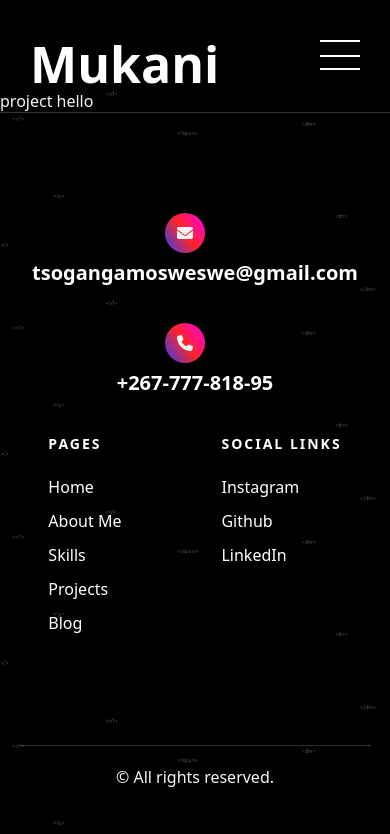
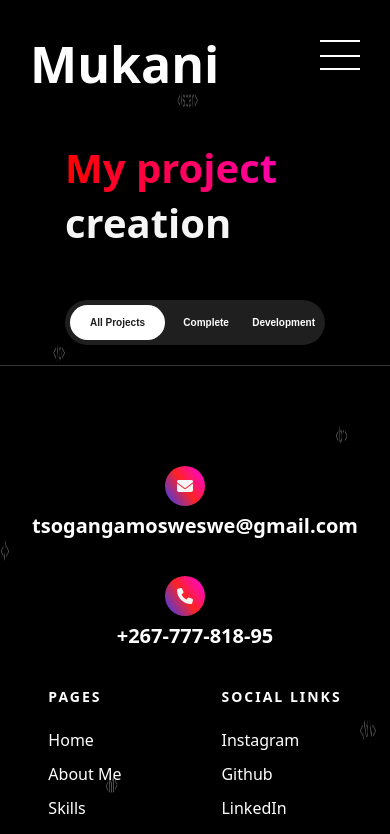
Before and after one commit to PolaroidZone/mukani-ui, a React (Create React App) app: page /projects in a window 390 px wide. Shown: the top 834 px of the page. Built offline with nearby package versions, Linux system fonts and the light colour scheme; the HTML template or start-up script is replaced by a standard one.

Commit message:
Creating tabs and content

```diff
--- a/src/App.tsx
+++ b/src/App.tsx
@@ -10,7 +10,7 @@ import "./styles/App.css";
 
 function App() {
   return (
-    <div className="App">
+    <div className="">
       <Header/>
       <Routes>
         <Route path="/" element={<Home/>}></Route>
--- a/src/pages/Projects.tsx
+++ b/src/pages/Projects.tsx
@@ -1,5 +1,128 @@
+import { SetStateAction, useState } from "react";
+
+import "../styles/Projects.css";
 const Projects = () => {
-  return <div>project hello</div>;
+  const [activeTab, setActiveTab] = useState("AllProjects"); // Initialize the active tab
+
+  const handleTabClick = (tabName: SetStateAction<string>) => {
+    setActiveTab(tabName); // Set the active tab when a button is clicked
+  };
+
+  const defaultTab = () => {
+    projectTabs("AllProjects");
+  };
+
+  defaultTab();
+
+  return (
+    <section className="container">
+      <div className="projects-hero-container">
+        <div className="project-heading-container">
+          <h1 className="projets-hero-heading">My project</h1>
+          <h1>creation</h1>
+        </div>
+        <div className="project-tabs">
+          {/* Tab buttons */}
+          {/* Use onClick handlers to handle tab switching */}
+          <div className="tabs">
+            <div className="tab-buttons">
+              <button
+                className={`tablinks ${
+                  activeTab === "AllProjects" ? "active" : ""
+                }`}
+                onClick={() => {
+                  handleTabClick("AllProjects");
+                  projectTabs("AllProjects");
+                }}
+                id="defaultOpen"
+              >
+                All Projects
+              </button>
+              <button
+                className={`tablinks ${
+                  activeTab === "Complete" ? "active" : ""
+                }`}
+                onClick={() => {
+                  handleTabClick("Complete");
+                  projectTabs("Complete");
+                }}
+              >
+                Complete
+              </button>
+              <button
+                className={`tablinks ${
+                  activeTab === "Development" ? "active" : ""
+                }`}
+                onClick={() => {
+                  handleTabClick("Development");
+                  projectTabs("Development");
+                }}
+              >
+                Development
+              </button>
+            </div>
+          </div>
+
+          {/* Tab content */}
+          {/* You can map over the project data to generate project elements */}
+          <div id="AllProjects" className="tabcontent">
+            <div className="my-project">
+              <div className="my-project-img">
+                <img src="" alt="" />
+              </div>
+              <div className="my-project-details">
+                <div className="my-project-name">
+                  <h1>Hello world</h1>
+                </div>
+                <div className="my-project-detail">
+                  <h1 className="my-project-subt">Detail</h1>
+                  <p>Hello world project</p>
+                </div>
+                <div className="my-project-status">
+                  <h1 className="my-project-subt">Status</h1>
+                  <p>Development</p>
+                </div>
+                <div className="my-project-go">
+                  <div className="my-go-button">
+                    <h1>VIEW PROJECT</h1>
+                    <a href="/">
+                      <i className="fa fa-arrow-right"></i>
+                    </a>
+                  </div>
+                </div>
+              </div>
+            </div>
+          </div>
+          {/* Repeat the same structure for "Complete" and "Development" tabs */}
+        </div>
+      </div>
+    </section>
+  );
 };
 
 export default Projects;
+
+function projectTabs(tabName: string) {
+  // Function for handling tab switching
+  const tabcontent = document.getElementsByClassName("tabcontent");
+  for (let i = 0; i < tabcontent.length; i++) {
+    (tabcontent[i] as HTMLElement).style.display = "none";
+  }
+
+  const tablinks = document.getElementsByClassName("tablinks");
+  for (let i = 0; i < tablinks.length; i++) {
+    tablinks[i].className = tablinks[i].className.replace(" active", "");
+  }
+
+  const selectedTab = document.getElementById(tabName);
+  if (selectedTab) {
+    selectedTab.style.display = "grid";
+  }
+
+  const event = document.querySelector(
+    `[onclick="projectTabs(event, '${tabName}' )"]`
+  );
+  if (event) {
+    event.className += " active";
+  }
+}
--- a/src/styles/Header.css
+++ b/src/styles/Header.css
@@ -141,7 +141,7 @@ header {
   }
 
   .nav-link, .nav-open {
-    margin-top: 10vh;
+    margin-top: 5vh;
     padding-top: 40px;
     position: absolute;
     background: rgba(0, 0, 0, 0.466);
@@ -149,7 +149,7 @@ header {
     width: 100%;
     justify-content: center;
     z-index: 1;
-    height: 85vh;
+    height: 90vh;
     transition: ease-in-out 0.3s;
     transform: translateX(-200%);
     border-bottom-left-radius: 30px;
--- /dev/null
+++ b/src/styles/Projects.css
@@ -0,0 +1,294 @@
+.project-tabs {
+  max-width: 1200px;
+  width: 100%;
+  display: flex;
+  flex-direction: column;
+  justify-content: center;
+  align-items: center;
+}
+
+.project-heading-container {
+  padding-top: 50px;
+  padding-bottom: 50px;
+  width: 100%;
+  justify-content: center;
+  display: flex;
+}
+
+.projets-hero-heading {
+  background-image: linear-gradient(90deg, #f00, rgb(255, 0, 200));
+  margin-right: 10px;
+  background-clip: text;
+  -webkit-background-clip: text;
+  background-size: 100%;
+  -webkit-text-fill-color: transparent;
+}
+
+.project-heading-container h1 {
+  font-size: 72px;
+}
+
+.tabs {
+  width: 100%;
+  display: flex;
+  justify-content: center;
+  padding-bottom: 100px;
+}
+
+.tab-buttons {
+  display: flex;
+  align-items: center;
+  justify-content: space-between;
+  background-color: #1f1f1f;
+  height: 35px;
+  width: 340px;
+  border-radius: 50px;
+  padding: 5px;
+}
+
+.tab-buttons button {
+  border: none;
+  border-radius: 20px;
+  padding-left: 5px;
+  padding-right: 5px;
+  height: 30px;
+  cursor: pointer;
+  font-weight: bolder;
+  background-color: #1f1f1f;
+  color: white;
+  transition: 0.5s;
+}
+
+.tab-buttons button.active {
+  border: none;
+  height: 100%;
+  border-radius: 50px;
+  padding-left: 20px;
+  padding-right: 20px;
+  cursor: pointer;
+  font-weight: bolder;
+  background-color: #ffffff;
+  color: #1f1f1f;
+  transition: 0.5s;
+}
+
+.tab-buttons button:hover {
+  background-color: #868686;
+  color: #ffffff;
+  transition: 0.5s;
+}
+
+.tabcontent {
+  padding-bottom: 100px;
+  display: none;
+  grid-auto-columns: 1fr;
+  grid-column-gap: 20px;
+  grid-row-gap: 10px;
+  -ms-grid-columns: 1fr 1fr;
+  grid-template-columns: 1fr 1fr;
+  -ms-grid-rows: auto auto auto;
+  grid-template-rows: auto auto auto;
+}
+
+.my-project {
+  float: left;
+  display: block;
+  max-width: 495px;
+  width: 100%;
+  margin-bottom: 60px;
+  padding: 32px;
+  background-color: #1f1f1f;
+  text-decoration: none;
+  color: rgb(255, 255, 255);
+  transition: 0.5s;
+  border-radius: 20px;
+}
+
+.my-project:hover {
+  transform: translateY(-20px);
+  transition: 0.5s;
+}
+
+.my-project-img {
+  width: 100%;
+  height: 350px;
+}
+
+.my-project-img img {
+  width: 100%;
+  height: 350px;
+  object-fit: cover;
+  border-radius: 20px;
+}
+
+.my-project-name,
+.my-project-details,
+.my-project-status,
+.my-project-go {
+  margin-top: 10px;
+  margin-bottom: 30px;
+}
+
+.my-project-name h1 {
+  font-size: 32px;
+  color: rgb(255, 255, 255);
+}
+
+.my-project-subt {
+  font-weight: 400;
+}
+
+.my-go-button {
+  display: flex;
+}
+
+.my-go-button a {
+  color: white;
+  height: 27px;
+  width: 32px;
+  text-align: center;
+  padding-top: 5px;
+  border-radius: 50px;
+  margin-left: 10px;
+  background: linear-gradient(
+    90deg,
+    #bd10c3,
+    #cd1590 28%,
+    #d2177e 56%,
+    hsl(0, 67%, 80%)
+  );
+}
+
+.my-go-button h1 {
+  color: #a5a5a5;
+  font-size: 18px;
+  margin-top: 5px;
+  font-weight: 400;
+}
+
+@media screen and (max-width: 1168px) {
+  .tabcontent {
+    padding-bottom: 100px;
+    display: none;
+    grid-auto-columns: 1fr;
+    grid-column-gap: 20px;
+    grid-row-gap: 10px;
+    -ms-grid-columns: 1fr 1fr;
+    grid-template-columns: 1fr 1fr;
+    -ms-grid-rows: auto auto auto;
+    grid-template-rows: auto auto auto;
+  }
+
+  .my-project {
+    float: left;
+    display: block;
+    max-width: 430px;
+    width: 100%;
+    margin-bottom: 60px;
+    padding: 32px;
+    background-color: #1f1f1f;
+    text-decoration: none;
+    color: rgb(255, 255, 255);
+    transition: 0.5s;
+  }
+
+  @media screen and (max-width: 1044px) {
+    .my-project {
+      max-width: 400px;
+    }
+
+    .my-project-img {
+      height: 300px;
+    }
+
+    .my-project-img img {
+      height: 300px;
+    }
+
+    @media screen and (max-width: 982px) {
+      .my-project {
+        max-width: 350px;
+        padding: 20px;
+      }
+
+      .my-project-img {
+        height: 250px;
+      }
+
+      .my-project-img img {
+        height: 250px;
+      }
+      @media screen and (max-width: 850px) {
+        .project-heading-container h1 {
+          font-size: 40px;
+        }
+        .tabcontent {
+          grid-column-gap: 0px;
+          grid-row-gap: 0px;
+          grid-row-gap: 0px;
+          -ms-grid-columns: 1fr;
+          grid-template-columns: 1fr;
+        }
+        .project-tabs {
+          width: 100%;
+        }
+        .tabs {
+          padding-bottom: 20px;
+        }
+
+        .tab-buttons {
+          width: 250px;
+        }
+
+        .tab-buttons button {
+          font-size: 10px;
+        }
+
+        .my-project {
+          max-width: 350px;
+        }
+
+        .my-project-img {
+          height: 250px;
+        }
+
+        .my-project-img img {
+          height: 250px;
+        }
+        @media screen and (max-width: 560px) {
+          .my-project {
+            padding: 10px;
+            max-width: 340px;
+            min-width: 340px;
+          }
+
+          .my-project-img {
+            height: 250px;
+          }
+
+          .my-project-img img {
+            height: 250px;
+          }
+
+          @media screen and (max-width: 404px) {
+            .my-project {
+              min-width: 260px;
+              max-width: 260px;
+            }
+
+            .my-project-img {
+              height: 200px;
+            }
+
+            .my-project-img img {
+              height: 200px;
+            }
+            .project-heading-container {
+              flex-direction: column;
+            }
+          }
+        }
+      }
+    }
+  }
+}
```
Also changed, not shown: src/Data/projects.json (+9 -9 lines).
